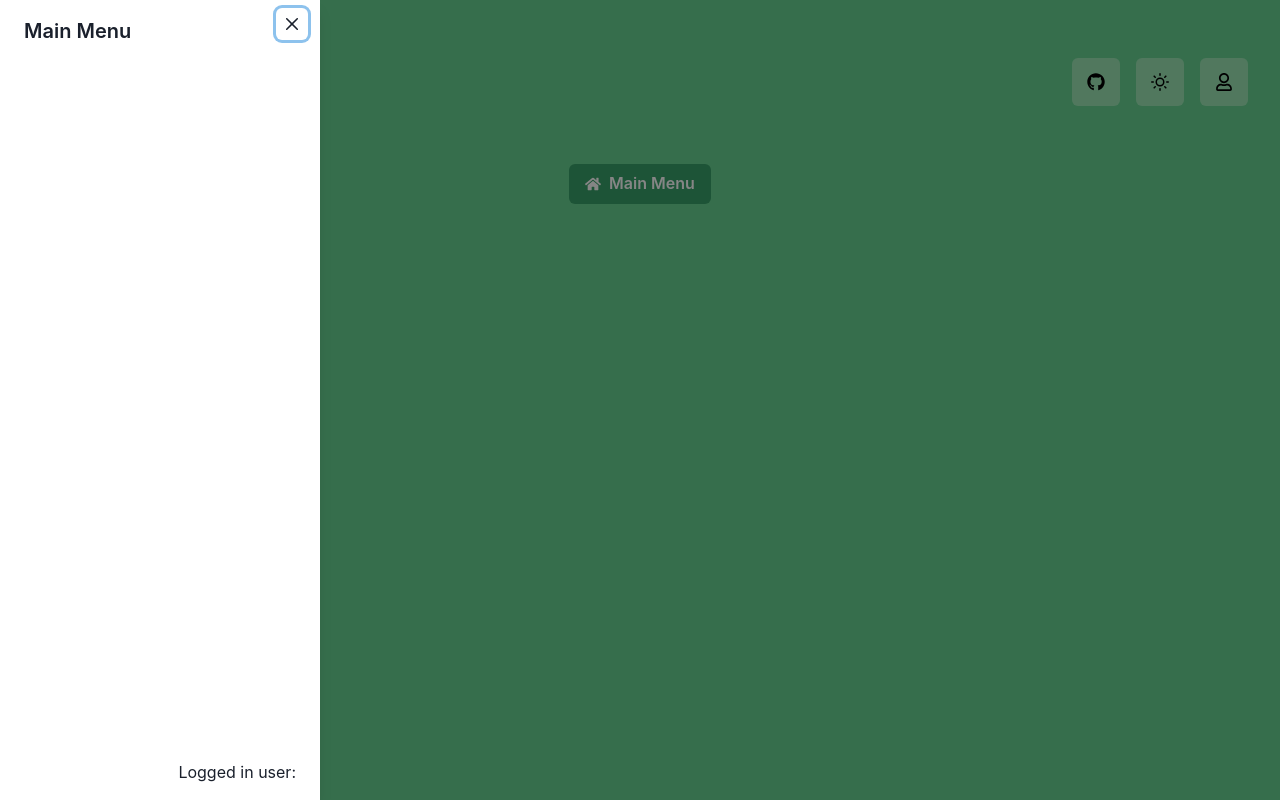
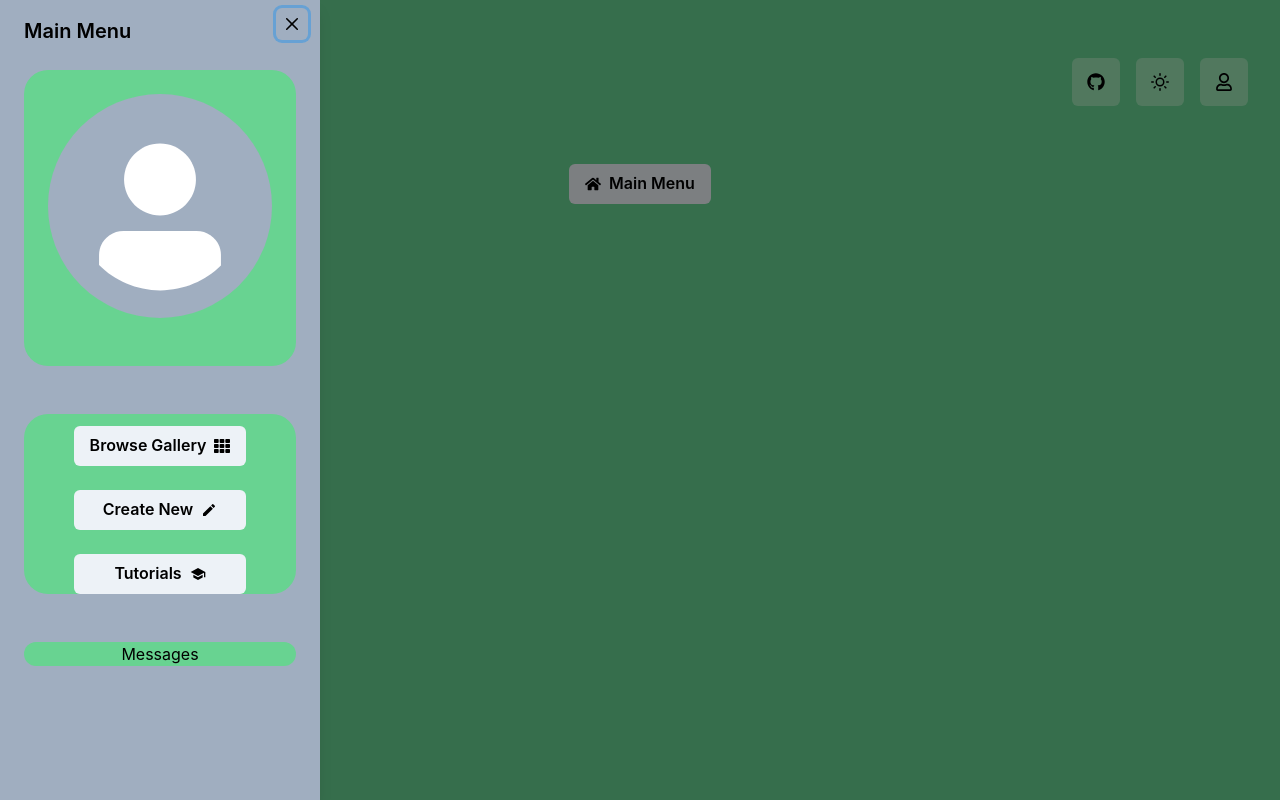
Before and after one commit to NullDefault/Arbovitae, a Next.js app: page / in a window 1280 px wide. Both pictures are taken after a click on the button "Main Menu". Shown: the top 800 px of the page. Built offline with nearby package versions, Linux system fonts and the light colour scheme; no server answers; a web font is replaced by a local one.

Commit message:
added side nav elements

```diff
--- /dev/null
+++ b/src/components/MainMenu/InteractionMenu.js
@@ -0,0 +1,23 @@
+import {BackgroundContainer} from "../BackgroundContainer";
+import {Button, VStack} from "@chakra-ui/react";
+import {FaTh} from "react-icons/fa";
+import {MdSchool, MdCreate} from "react-icons/md";
+
+
+export const InteractionMenu = () => {
+    return (
+        <BackgroundContainer w="100%" style={{borderRadius: "24px"}}>
+            <VStack spacing="24px">
+                <Button mt="12px" rightIcon={<FaTh/>} w="100%">
+                    Browse Gallery
+                </Button>
+                <Button rightIcon={<MdCreate/>} w="100%">
+                    Create New
+                </Button>
+                <Button mb="12px" rightIcon={<MdSchool/>} w="100%">
+                    Tutorials
+                </Button>
+            </VStack>
+        </BackgroundContainer>
+    )
+}
--- /dev/null
+++ b/src/components/MainMenu/MessageCard.js
@@ -0,0 +1,14 @@
+import {BackgroundContainer} from "../BackgroundContainer";
+import {VStack, Text} from '@chakra-ui/react';
+
+export const MessageCard = () => {
+    return(
+        <BackgroundContainer w="100%" style={{borderRadius: "24px"}}>
+            <VStack spacing="24px">
+                <Text>
+                    Messages
+                </Text>
+            </VStack>
+        </BackgroundContainer>
+    )
+}
--- /dev/null
+++ b/src/components/MainMenu/ProfileCard.js
@@ -0,0 +1,12 @@
+import {BackgroundContainer} from "../BackgroundContainer";
+import {Avatar, Center} from '@chakra-ui/react';
+
+export const ProfileCard = ({userData}) => {
+    console.log(userData)
+    return(
+        <BackgroundContainer w="100%" style={{borderRadius: "24px"}}>
+            <Avatar p="12px" m="24px" src={userData?.photoURL} size={["md", "lg", "xl"]}/>
+            <Center p="12px">{userData?.displayName}</Center>
+        </BackgroundContainer>
+    )
+}
--- a/src/components/MainMenu/SideDrawer.js
+++ b/src/components/MainMenu/SideDrawer.js
@@ -2,25 +2,41 @@ import {
     useDisclosure,
     Button,
     Drawer,
+    VStack,
     DrawerOverlay,
     DrawerContent,
     DrawerCloseButton,
     DrawerHeader,
     DrawerBody,
     DrawerFooter,
+    useColorMode
 } from "@chakra-ui/react";
 import {useRef} from 'react';
 import {FaHome} from 'react-icons/fa';
 import {useAuth} from "../../lib/auth";
+import {ProfileCard} from "./ProfileCard";
+import {InteractionMenu} from "./InteractionMenu";
+import {MessageCard} from "./MessageCard";
 
 export const SideDrawer = () => {
     const {isOpen, onOpen, onClose} = useDisclosure();
     const auth = useAuth();
     const btnRef = useRef();
 
+    const {colorMode} = useColorMode();
+    const bgColor = {light: 'gray.400', dark: 'gray.800'};
+    const color = {light: 'black', dark: 'white'};
+
+    const profileCard = <ProfileCard userData={auth?.user}/>
+    const interactionMenu = <InteractionMenu/>
+    const messageCard = <MessageCard/>
+
+    const drawerContents = [profileCard, interactionMenu, messageCard];
+
+
     return (
         <>
-            <Button ref={btnRef} colorScheme="green" onClick={onOpen} leftIcon={<FaHome/>}>
+            <Button ref={btnRef} onClick={onOpen} leftIcon={<FaHome/>}>
                 Main Menu
             </Button>
             <Drawer
@@ -30,16 +46,17 @@ export const SideDrawer = () => {
                 finalFocusRef={btnRef}
             >
                 <DrawerOverlay>
-                    <DrawerContent>
+                    <DrawerContent bg={bgColor[colorMode]}
+                                   color={color[colorMode]}>
                         <DrawerCloseButton/>
                         <DrawerHeader>Main Menu</DrawerHeader>
+                        <DrawerBody>
+                            <VStack spacing="48px">
+                                {drawerContents}
+                            </VStack>
+                        </DrawerBody>
+                        <DrawerFooter>
 
-                        <DrawerBody>
-
-                        </DrawerBody>
-
-                        <DrawerFooter>
-                            Logged in user: {auth?.user?.email}
                         </DrawerFooter>
                     </DrawerContent>
                 </DrawerOverlay>
--- a/src/components/TopNavigation/LogInButton.js
+++ b/src/components/TopNavigation/LogInButton.js
@@ -6,11 +6,10 @@ export const LogInButton = () => {
     const {colorMode} = useColorMode();
     const auth = useAuth();
 
-    const bgColor = { light: 'green.200', dark: 'green.800' };
-    const color = { light: 'black', dark: 'white' };
+    const bgColor = {light: 'green.200', dark: 'green.800'};
+    const color = {light: 'black', dark: 'white'};
 
     const icon = !auth?.user ? <FaRegUser/> : <FaRegUserCircle/>;
-    if(!auth?.user){
     return (
         <IconButton
             aria-label="Log In / Out"
@@ -18,21 +17,13 @@ export const LogInButton = () => {
             bg={bgColor[colorMode]}
             color={color[colorMode]}
             size="lg"
-                onClick={()=>{auth.signInWithGithub()}}
+            onClick={!auth?.user ? () => {
+                auth.signInWithGithub()
+            } : () => {
+                auth.signOut()
+            }}
         />
     )
-    }else{
-        return (
-            <IconButton
-                aria-label="Log In / Out"
-                icon={icon}
-                bg={bgColor[colorMode]}
-                color={color[colorMode]}
-                size="lg"
-                onClick={()=>{auth.signOut()}}
-            />
-        )
-    }
 
 
 }
```
Also changed, not shown: 1 other file (tests, documents, lock files or other folders). Lines whose indentation alone changed are shown as unchanged.
